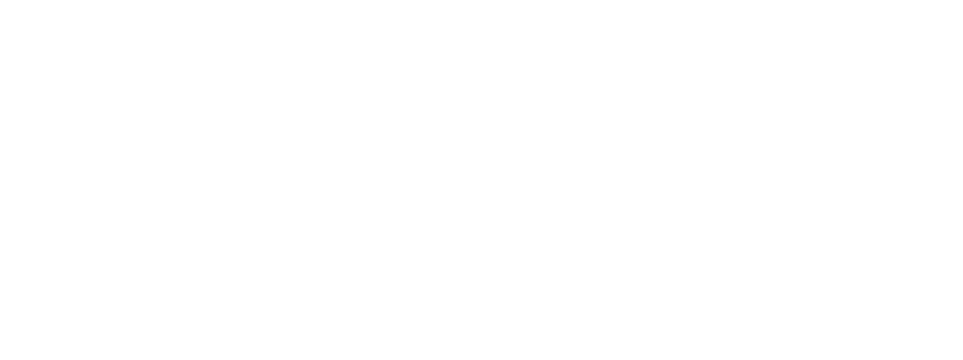
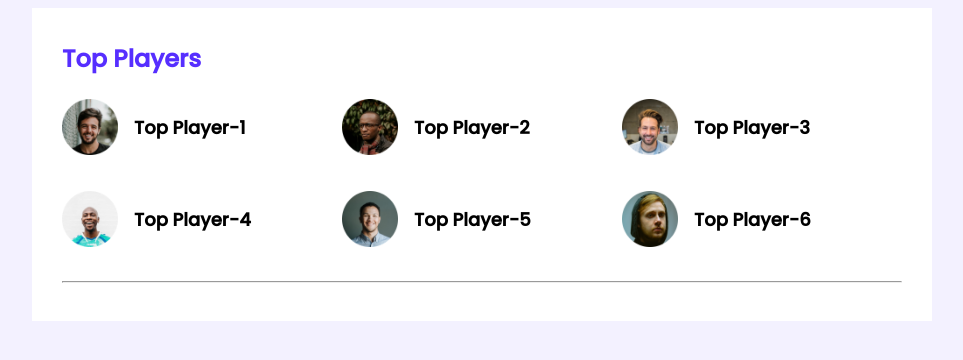
Before and after one commit to tarikul-tareef/Leader-Board-CSS3, a plain HTML site: page index.html in a window 1280 px wide. Shown: the whole page, without its empty margins (158-1121 px from the left). Drawn offline with Linux system fonts and the light colour scheme.

Commit message:
top players css complete

```diff
--- /dev/null
+++ b/Styles/style.css
@@ -0,0 +1,54 @@
+/* Fonts */
+@import url('https://fonts.googleapis.com/css2?family=Poppins:wght@500&display=swap');
+
+/* Common Styles/Utilities/Base Styles */
+body{
+  font-family: 'Poppins', sans-serif;
+  background-color: #F3F1FF;
+}
+
+main{
+  display: flex;
+  justify-content: center;
+}
+
+.container{
+  background-color: #FFFFFF;
+  width: 840px;
+  padding: 30px;
+}
+
+hr{
+  color: #D1D1D1;
+}
+
+/* Top Players Styles */
+.top-players{
+  margin-bottom: 30px;
+}
+.section-title{
+  font-size: 24px;
+  color: #562EFF;
+  margin-top: 3px;
+}
+
+.players{
+  display: grid;
+  grid-template-columns: repeat(3, 1fr);
+  grid-row-gap: 29px;
+}
+
+.player{
+  display: flex;
+  align-items: center;
+}
+
+.player img{
+  width: 56px;
+  height: 56px;
+}
+
+.player-name{
+  Margin-left: 16px;
+  font-size: 18px;
+}
--- a/index.html
+++ b/index.html
@@ -1,12 +1,55 @@
 <!DOCTYPE html>
 <html lang="en">
-  <head>
+
+<head>
     <meta charset="UTF-8">
     <meta http-equiv="X-UA-Compatible" content="IE=edge">
     <meta name="viewport" content="width=device-width, initial-scale=1.0">
     <title>Leader Board</title>
+    <!-- stylesheet -->
+    <link rel="stylesheet" href="Styles/style.css">
   </head>
+
   <body>
+    <!-- Header Start -->
+    <header>
 
+    </header>
+    <main>
+      <section class="container">
+        <!-- Top Players Start -->
+        <div class="top-players">
+          <h2 class="section-title">Top Players</h2>
+          <div class="players">
+            <div class="player">
+              <img src="images/players/player-1.png" alt="">
+              <h3 class="player-name">Top Player-1</h3>
+            </div>
+            <div class="player">
+              <img src="images/players/player-2.png" alt="">
+              <h3 class="player-name">Top Player-2</h3>
+            </div>
+            <div class="player">
+              <img src="images/players/player-3.png" alt="">
+              <h3 class="player-name">Top Player-3</h3>
+            </div>
+            <div class="player">
+              <img src="images/players/player-4.png" alt="">
+              <h3 class="player-name">Top Player-4</h3>
+            </div>
+            <div class="player">
+              <img src="images/players/player-5.png" alt="">
+              <h3 class="player-name">Top Player-5</h3>
+            </div>
+            <div class="player">
+              <img src="images/players/player-6.png" alt="">
+              <h3 class="player-name">Top Player-6</h3>
+            </div>
+          </div>
+        </div>
+        <hr>
+      </section>
+    </main>
   </body>
+
 </html>
```
